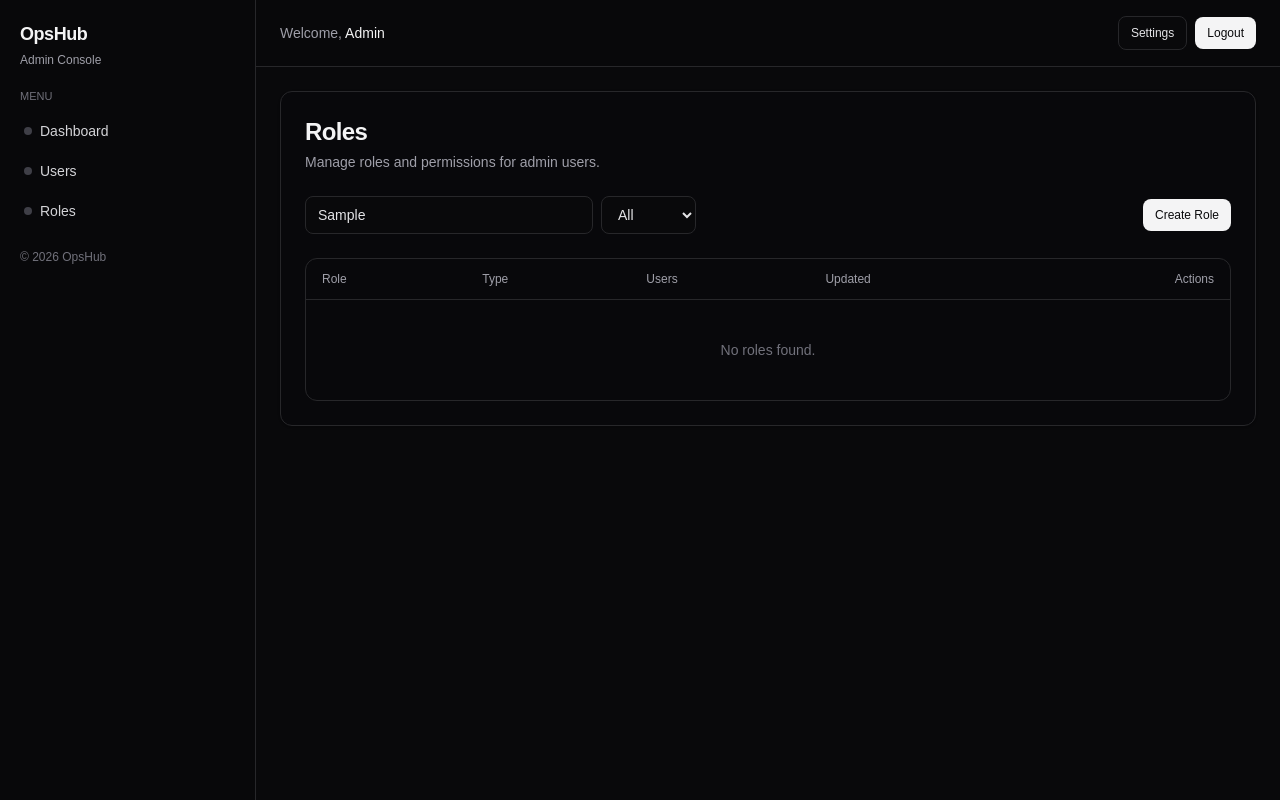
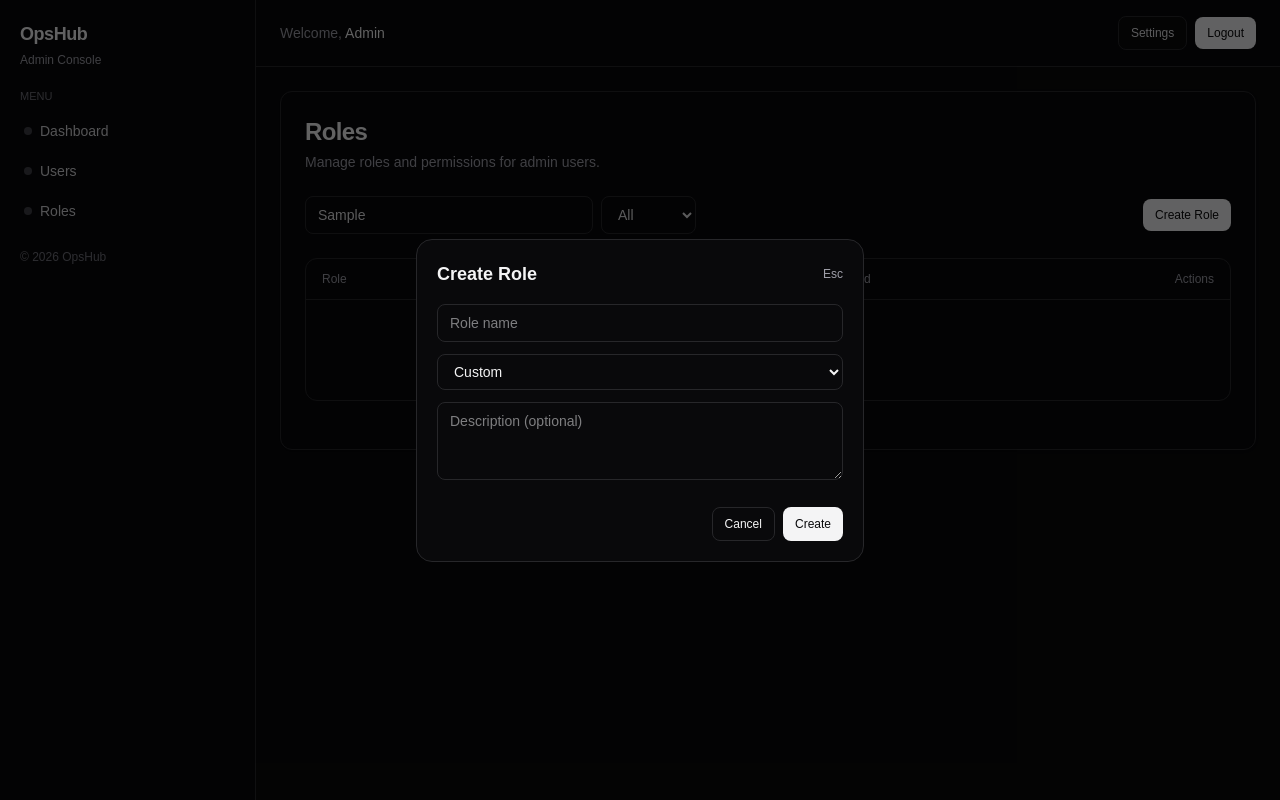
Before and after one commit to ilopark/service-console-admin, a Next.js app in the folder frontend/: page /roles in a window 1280 px wide. Both pictures are taken after typing "Sample" into the empty fields and a click on the button "Create Role". Built offline with nearby package versions, Linux system fonts and the light colour scheme.

Commit message:
권한생성 (임시) 모달 구현

```diff
--- /dev/null
+++ b/frontend/app/(admin)/roles/_components/RoleCreateModal.tsx
@@ -0,0 +1,119 @@
+"use client";
+
+import { useEffect, useState } from "react";
+import type { RoleType } from "../_lib/roles.types";
+
+export default function RoleCreateModal({
+  open,
+  onClose,
+  onSubmit,
+}: {
+  open: boolean;
+  onClose: () => void;
+  onSubmit: (payload: {
+    name: string;
+    description?: string;
+    type: RoleType;
+  }) => void;
+}) {
+  const [name, setName] = useState("");
+  const [description, setDescription] = useState("");
+  const [type, setType] = useState<RoleType>("custom");
+  const [error, setError] = useState<string | null>(null);
+
+  useEffect(() => {
+    if (!open) return;
+    setName("");
+    setDescription("");
+    setType("custom");
+    setError(null);
+  }, [open]);
+
+  if (!open) return null;
+
+  const submit = () => {
+    if (!name.trim()) {
+      setError("Role name is required");
+      return;
+    }
+
+    onSubmit({
+      name: name.trim(),
+      description: description.trim(),
+      type,
+    });
+  };
+
+  return (
+    <div className="fixed inset-0 z-50 flex items-center justify-center">
+      {/* backdrop */}
+      <div
+        className="absolute inset-0 bg-black/60"
+        onClick={onClose}
+      />
+
+      {/* modal */}
+      <div className="relative w-[92vw] max-w-md rounded-2xl border border-zinc-800 bg-zinc-950 p-5">
+        <div className="flex items-center justify-between">
+          <h2 className="text-lg font-semibold text-zinc-100">
+            Create Role
+          </h2>
+          <button
+            onClick={onClose}
+            className="text-xs text-zinc-400 hover:text-zinc-200"
+          >
+            Esc
+          </button>
+        </div>
+
+        <div className="mt-4 space-y-3">
+          <input
+            value={name}
+            onChange={(e) => {
+              setName(e.target.value);
+              setError(null);
+            }}
+            placeholder="Role name"
+            className="w-full rounded-lg border border-zinc-800 bg-zinc-950 px-3 py-2 text-sm"
+          />
+
+          <select
+            value={type}
+            onChange={(e) => setType(e.target.value as RoleType)}
+            className="w-full rounded-lg border border-zinc-800 bg-zinc-950 px-3 py-2 text-sm"
+          >
+            <option value="custom">Custom</option>
+            <option value="system">System</option>
+          </select>
+
+          <textarea
+            value={description}
+            onChange={(e) => setDescription(e.target.value)}
+            placeholder="Description (optional)"
+            rows={3}
+            className="w-full rounded-lg border border-zinc-800 bg-zinc-950 px-3 py-2 text-sm"
+          />
+
+          {error && (
+            <div className="text-xs text-rose-300">{error}</div>
+          )}
+        </div>
+
+        <div className="mt-5 flex justify-end gap-2">
+          <button
+            onClick={onClose}
+            className="rounded-lg border border-zinc-800 px-3 py-2 text-xs"
+          >
+            Cancel
+          </button>
+          <button
+            onClick={submit}
+            className="rounded-lg bg-zinc-100 px-3 py-2 text-xs font-medium text-zinc-950"
+          >
+            Create
+          </button>
+        </div>
+      </div>
+    </div>
+  );
+}
--- a/frontend/app/(admin)/roles/_components/RolesTable.tsx
+++ b/frontend/app/(admin)/roles/_components/RolesTable.tsx
@@ -1,4 +1,4 @@
-import type { RoleRow } from "../_lib/roles.mock";
+import type { RoleRow} from "../_lib/roles.types";
 
 export default function RolesTable({
   rows,
--- a/frontend/app/(admin)/roles/_lib/roles.mock.ts
+++ b/frontend/app/(admin)/roles/_lib/roles.mock.ts
@@ -1,11 +1,4 @@
-export type RoleRow = {
-  id: string;
-  name: string;
-  description: string;
-  type: "system" | "custom";
-  userCount: number;
-  updatedAt: string;
-};
+import type { RoleRow } from "./roles.types";
 
 export const mockRoles: RoleRow[] = [
   {
--- a/frontend/app/(admin)/roles/page.tsx
+++ b/frontend/app/(admin)/roles/page.tsx
@@ -3,31 +3,59 @@
 import { useMemo, useState } from "react";
 import RolesToolbar from "./_components/RolesToolbar";
 import RolesTable from "./_components/RolesTable";
+import RoleCreateModal from "./_components/RoleCreateModal";
 import { mockRoles } from "./_lib/roles.mock";
+import type { RoleRow, RoleType } from "./_lib/roles.types";
 
 export default function RolesPage() {
+  const [roles, setRoles] = useState<RoleRow[]>(mockRoles);
+
   const [query, setQuery] = useState("");
-  const [filter, setFilter] = useState<"all" | "system" | "custom">("all");
+  const [filter, setFilter] = useState<"all" | RoleType>("all");
+  const [createOpen, setCreateOpen] = useState(false);
 
   const rows = useMemo(() => {
     const q = query.trim().toLowerCase();
 
-    return mockRoles
+    return roles
       .filter((r) => (filter === "all" ? true : r.type === filter))
-      .filter((r) =>
-        q ? (r.name + " " + r.description).toLowerCase().includes(q) : true
-      );
-  }, [query, filter]);
+      .filter((r) => (q ? r.name.toLowerCase().includes(q) : true));
+  }, [roles, query, filter]);
+
+  const handleCreateRole = (payload: {
+    name: string;
+    description?: string;
+    type: RoleType;
+  }) => {
+    const name = payload.name.trim();
+
+    const exists = roles.some((r) => r.name.toLowerCase() === name.toLowerCase());
+    if (exists) {
+      alert("Role name already exists");
+      return;
+    }
+
+    const desc = payload.description?.trim();
+    const newRole: RoleRow = {
+      id: crypto.randomUUID(),
+      name,
+      description: desc ? desc : undefined, // ✅ undefined OK (types에서 optional)
+      type: payload.type,
+      userCount: 0,
+      updatedAt: new Date().toISOString().slice(0, 10),
+    };
+
+    setRoles((prev) => [newRole, ...prev]);
+    setCreateOpen(false);
+  };
 
   return (
     <div className="space-y-6">
-      <div className="flex items-end justify-between gap-4">
-        <div>
-          <h1 className="text-2xl font-semibold tracking-tight">Roles</h1>
-          <p className="mt-1 text-sm text-zinc-400">
-            Manage roles and permissions for admin users.
-          </p>
-        </div>
+      <div>
+        <h1 className="text-2xl font-semibold tracking-tight">Roles</h1>
+        <p className="mt-1 text-sm text-zinc-400">
+          Manage roles and permissions for admin users.
+        </p>
       </div>
 
       <RolesToolbar
@@ -35,10 +63,16 @@ export default function RolesPage() {
         onQueryChange={setQuery}
         filter={filter}
         onFilterChange={setFilter}
-        onCreate={() => alert("Create Role (TODO)")}
+        onCreate={() => setCreateOpen(true)}
       />
 
       <RolesTable rows={rows} />
+
+      <RoleCreateModal
+        open={createOpen}
+        onClose={() => setCreateOpen(false)}
+        onSubmit={handleCreateRole}
+      />
     </div>
   );
 }
```
Also changed, not shown: frontend/app/(admin)/roles/_lib/roles.types.ts (added, +10 -0 lines).
